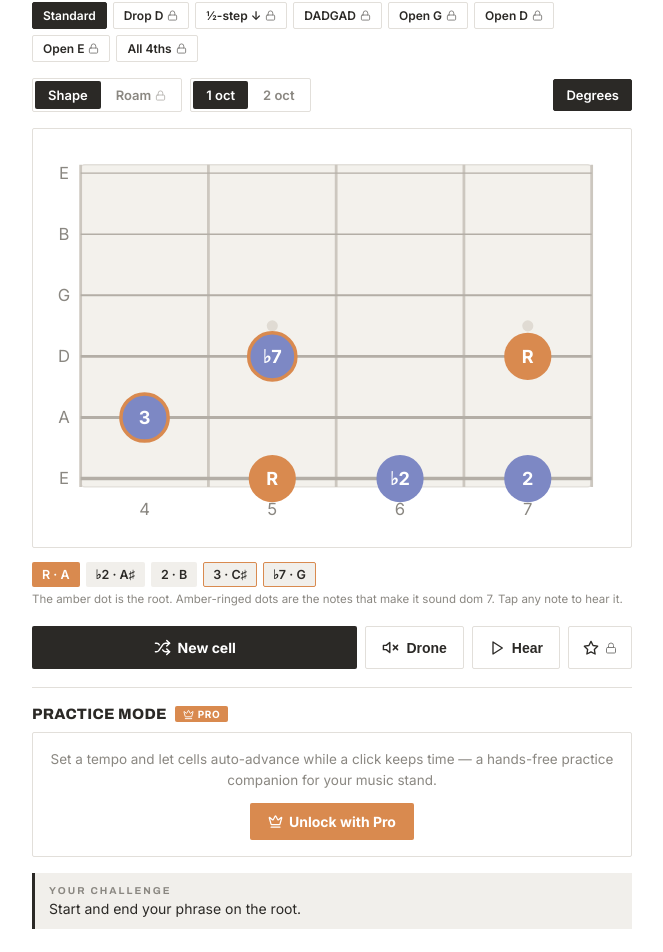
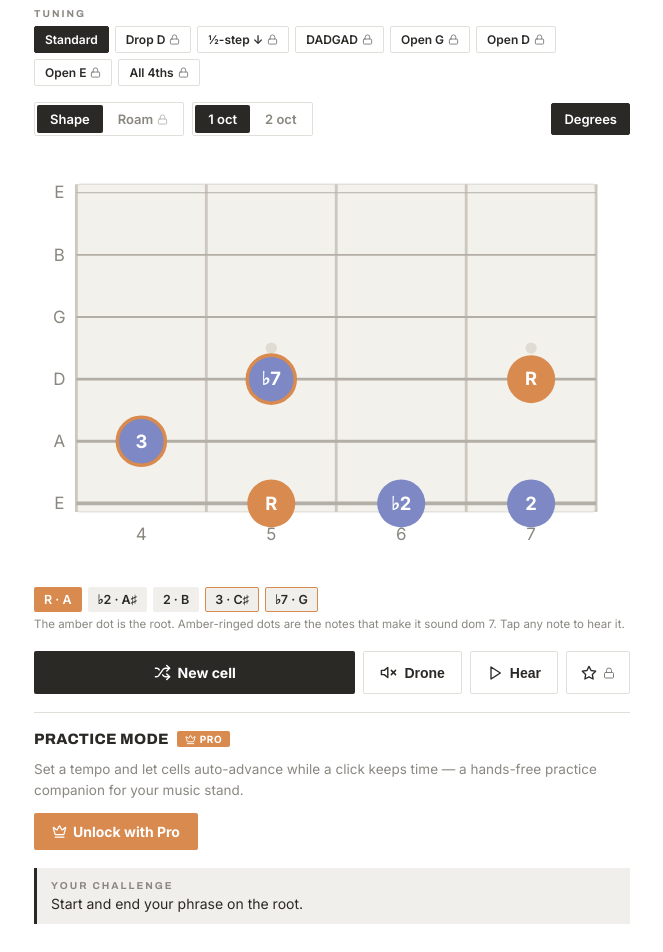
Before and after one commit to fretboardtools/riff-cells, a React (Vite) app: page / in a window 1280 px wide. Shown: the part 341-1293 px from the top of the page, without its empty margins (308-971 px from the left). Built offline with nearby package versions, Linux system fonts and the light colour scheme.

Commit message:
style update_2

```diff
--- a/src/RiffCells.jsx
+++ b/src/RiffCells.jsx
@@ -280,7 +280,7 @@ export default function App() {
     background: on ? INK : "transparent", color: on ? "#fff" : GREY, fontFamily:BODY });
 
   return (
-    <div style={{ fontFamily:BODY, color:INK, background:"transparent", padding:"8px 0", maxWidth:600, margin:"0 auto" }}>
+    <div style={{ fontFamily:BODY, color:INK, background:"transparent", padding:"32px 2px 40px", maxWidth:600, margin:"0 auto" }}>
       <style>{`@import url('https://fonts.googleapis.com/css2?family=Archivo:wght@600;700;800&family=Inter:wght@400;500;600;700&display=swap');
         button:focus-visible{outline:2px solid ${INK};outline-offset:2px}`}</style>
 
@@ -379,7 +379,7 @@ export default function App() {
       </div>
 
       {/* fretboard */}
-      <div style={{ border:`1px solid ${LINE}`, borderRadius:RAD, padding:"8px 6px 4px", background:"#fff", overflowX:"auto" }}>
+      <div style={{ padding:"4px 0", overflowX:"auto" }}>
         <svg viewBox={`0 0 ${W} ${H}`} style={{ width:"100%", minWidth: view==="roam" ? 460 : "auto", height:"auto", display:"block" }}>
           <rect x={ML} y={MT-6} width={nFrets*FW} height={5*SG+12} rx={3} fill={NECK} stroke={LINE} strokeWidth={1} />
           {Array.from({length:nFrets+1},(_,i)=>i).map(i => <line key={i} x1={ML+i*FW} y1={MT-6} x2={ML+i*FW} y2={MT+5*SG+6} stroke={FRET} strokeWidth={2} />)}
@@ -436,9 +436,9 @@ export default function App() {
             <Star size={14}/> Saved cells ({saved.length}) {showFaves ? "▲" : "▼"}
           </button>
           {showFaves && (
-            <div style={{ display:"flex", flexDirection:"column", gap:6, marginTop:8 }}>
+            <div style={{ display:"flex", flexDirection:"column", gap:0, marginTop:8, borderTop:`1px solid ${LINE}` }}>
               {saved.map(s => (
-                <div key={s.ts} style={{ display:"flex", alignItems:"center", gap:8, background:"#fff", border:`1px solid ${LINE}`, borderRadius:RAD, padding:"8px 10px" }}>
+                <div key={s.ts} style={{ display:"flex", alignItems:"center", gap:8, padding:"8px 2px", borderBottom:`1px solid ${LINE}` }}>
                   <button onClick={() => loadCell(s)} style={{ cursor:"pointer", border:"none", background:"none", textAlign:"left", flex:1, fontSize:13, color:INK, fontFamily:BODY }}>
                     <strong>{NOTE_NAMES[s.root]} {ALL_QUALITIES[s.quality].label}</strong>
                     <span style={{ color:GREY }}> · {TUNINGS[s.tuning].label} · {s.intervals.map(iv => DEG[iv]).join(" ")}</span>
@@ -460,7 +460,7 @@ export default function App() {
           {!unlocked && <span style={{ display:"inline-flex", alignItems:"center", gap:4, fontSize:10, fontWeight:700, color:"#fff", background:ROOT, borderRadius:RAD, padding:"2px 8px", textTransform:"uppercase", letterSpacing:0.5 }}><Crown size={11}/> Pro</span>}
         </div>
         {unlocked ? (
-          <div style={{ border:`1px solid ${LINE}`, borderRadius:RAD, padding:"14px 16px" }}>
+          <div style={{ padding:"2px 0" }}>
             <p style={{ margin:"0 0 12px", fontSize:13, color:GREY, lineHeight:1.55 }}>Hands-free: a click keeps time and a fresh cell appears every few bars. Start it, pick up the guitar, and play.</p>
             <div style={{ display:"flex", gap:18, flexWrap:"wrap", alignItems:"center", marginBottom:14 }}>
               <label style={{ fontSize:13, fontWeight:600 }}>Tempo: {bpm} BPM
@@ -472,7 +472,7 @@ export default function App() {
             <button onClick={() => setPracticeOn(p => !p)} style={{ cursor:"pointer", border:"none", background: practiceOn ? "#b91c1c" : INK, color:"#fff", borderRadius:RAD, padding:"11px 20px", fontSize:14, fontWeight:700, fontFamily:BODY, display:"inline-flex", alignItems:"center", gap:7 }}>{practiceOn ? <><Square size={15}/> Stop</> : <><Play size={15}/> Start practice</>}</button>
           </div>
         ) : (
-          <div style={{ border:`1px solid ${LINE}`, borderRadius:RAD, padding:"16px", textAlign:"center" }}>
+          <div style={{ padding:"2px 0" }}>
             <p style={{ margin:"0 0 12px", fontSize:13.5, color:GREY, lineHeight:1.55 }}>Set a tempo and let cells auto-advance while a click keeps time — a hands-free practice companion for your music stand.</p>
             <button onClick={() => setShowUnlock(true)} style={{ cursor:"pointer", border:"none", background:ROOT, color:"#fff", borderRadius:RAD, padding:"10px 18px", fontSize:14, fontWeight:700, fontFamily:BODY, display:"inline-flex", alignItems:"center", gap:6 }}><Crown size={15}/> Unlock with Pro</button>
           </div>
```
